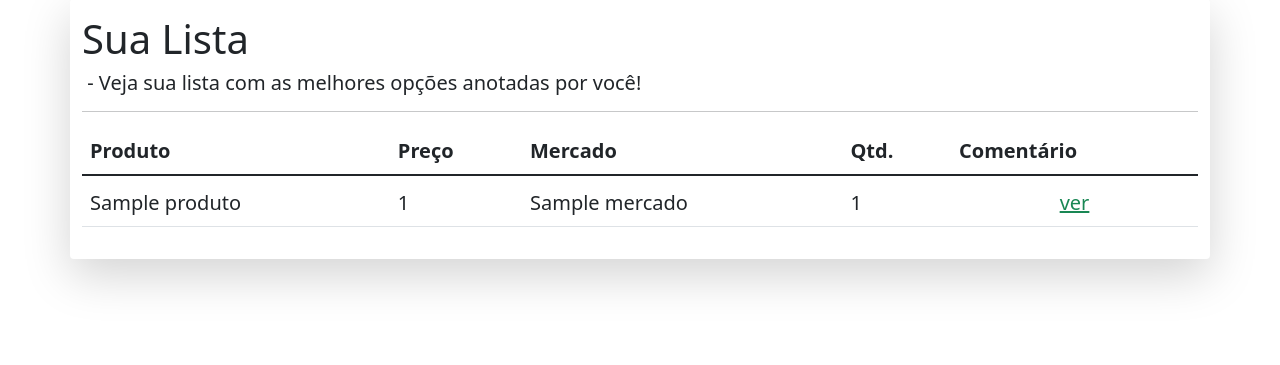
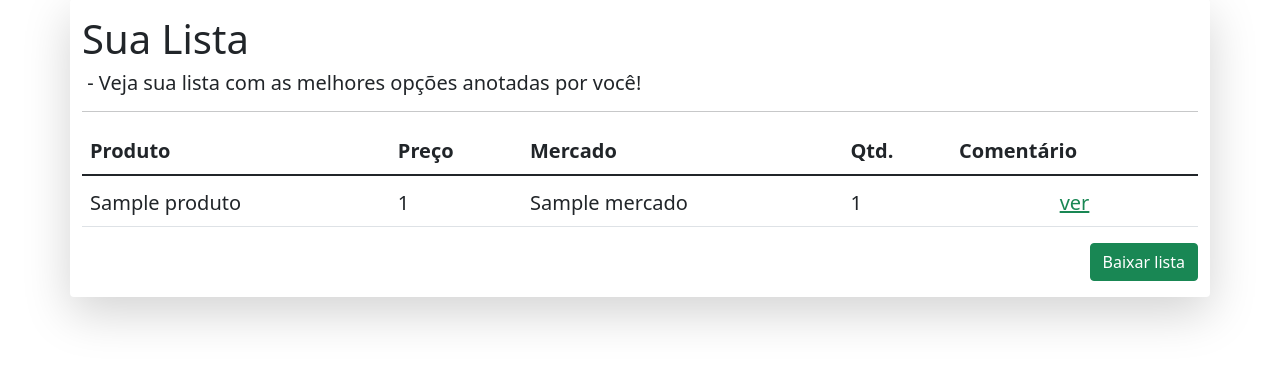
Before and after one commit to methaus/PHP_price_save, a PHP site: page /index.php?page=lista in a window 1280 px wide. Shown: the part 129-494 px from the top of the page. Run offline with PHP 8.4, Linux system fonts and the light colour scheme; tables that the repository leaves empty hold one stand-in row (values such as "Sample post").

Commit message:
Fim bugs lista, acho
fim das funcionalidades da aplicação, botão de baixar em excel e imagens para a apresentação

```diff
--- a/index.php
+++ b/index.php
@@ -35,6 +35,10 @@
 			define('PASS', '');
 			define('BASE', 'price_save');
 			$conex = new MySQLi(HOST,USER,PASS,BASE);
+
+			if (!$conex) {
+				die("Erro ao acessar o banco de dados!");
+			}
 
 			switch (@$_GET['page']) {
 				case 'mercados':
--- a/pages/lista.php
+++ b/pages/lista.php
@@ -8,7 +8,7 @@
 			$produtos[] = (array) $row;
 		}
 		echo "
-	<table class='table table-hover'>
+	<table class='table table-hover' id='table_lista_final'>
 		<thead>
 			<tr>
 				<th scope='col' class='fs-5'>Produto</th>
@@ -20,7 +20,7 @@
 		</thead>
 		<tbody>
 		";
-		if (count($produtos) > 0) {
+		if (isset($produtos)) {
 			foreach ($produtos as $row) {
 				$id_produtos[] = $row['id_produto'];
 			}
@@ -83,47 +83,42 @@
 			</tr>
 				";
 			}
-		}
-		echo "
+			echo "
 		</tbody>
 	</table>
+	<script>
+		// font: https://www.codexworld.com/export-html-table-data-to-excel-using-javascript/
+		// acess: 11/11/2021
+		const exportTableToExcel = (tableID) => {
+			let downloadLink;
+			let tableSelected = document.getElementById(tableID);
+			let tableHTML = tableSelected.outerHTML.replace(/ /g, '%20');
+			downloadLink = document.createElement(\"a\");
+			document.body.appendChild(downloadLink);
+			if (navigator.msSaveOrOpenBlob) {
+				var blob = new Blob(['\ufeff', tableHTML], {
+					type: 'application/vnd.ms-excel'
+				});
+				navigator.msSaveOrOpenBlob( blob, 'sua_lista.xls');
+			} else {
+			downloadLink.href = 'data:' + 'application/vnd.ms-excel' + ', ' + tableHTML;
+			downloadLink.download = 'sua_lista.xls';
+			downloadLink.click();
+			}
+		}
+	</script>
+	<div class='text-end'>
+		<button onclick=\"exportTableToExcel('table_lista_final', )\" class='btn btn-success'>Baixar lista</button>
+	</div>
 		";
+		} else {
+			echo "
+			<tr>
+				<td colspan='5'><p class='mt-1 mb-0'>Você não tem nenhum produto cadastrado, para adicionar produtos a lista clique <a href='?page=cadastrar_produto'>aqui</a></p></td>
+			</tr>
+		</tbody>
+	</table>
+			";
+		}
 	?>
 </div>
-
-<!--
-Array (
-	[0] => Array (
-		[mercados_id_mercado] => 16
-		[preco_oferta] => 14.89
-		[comentario_oferta] => Eh, pão de batata...
-		[id_mercado] => 16
-		[nome_mercado] => Casa da Mãe Joana Marks
-		[local_mercado] => Puta que te Pariu N° 8
-		[site_mercado] =>
-	)
-	[2] => Array (
-		[mercados_id_mercado] => 17
-		[preco_oferta] => 10.99
-		[comentario_oferta] =>
-		[id_mercado] => 17
-		[nome_mercado] => Rei dos Bolos
-		[local_mercado] => Não sei
-		[site_mercado] => Não ligo
-	)
-	[3] => Array (
-		[id_produto] => 8
-		[nome_produto] => Mel de Abelha Aurora
-		[qtd_produto] => 2
-		[mercados_id_mercado] => 18
-		[produtos_id_produto] => 8
-		[id_oferta] => 0
-		[preco_oferta] => 17.89
-		[comentario_oferta] =>
-		[id_mercado] => 18
-		[nome_mercado] => Tenda do Exu Caveira e Pai Vatapá
-		[local_mercado] =>
-		[site_mercado] => Faz encruzilhada 4° Feira
-	)
-)
--->
--- a/pages/produtos/cadastrar.html
+++ b/pages/produtos/cadastrar.html
@@ -7,7 +7,7 @@
 			<input type="text" class="form-control is-invalid w-50" id="nome" placeholder="Nome do produto, marca, tipo. Para comprar..." name="nome_produto" required aria-describedby="nomeinfo">
 			<label class="input-group-text" for="qtd">Qtd.</label>
 			<input type="number" class="form-control" id="qtd" value="1" min="1" name="qtd_produto">
-			<small id="nomeinfo" class="invalid-feedback">Apenas o nome é necessário.</small>
+			<small id="nomeinfo" class="invalid-feedback">Um nome é necessário.</small>
 		</div>
 		<div class="d-flex">
 			<button class="btn btn-success w-50 text-center mt-3 mx-1">Adicionar à lista</button>
```
Also changed, not shown: 5 other files.
